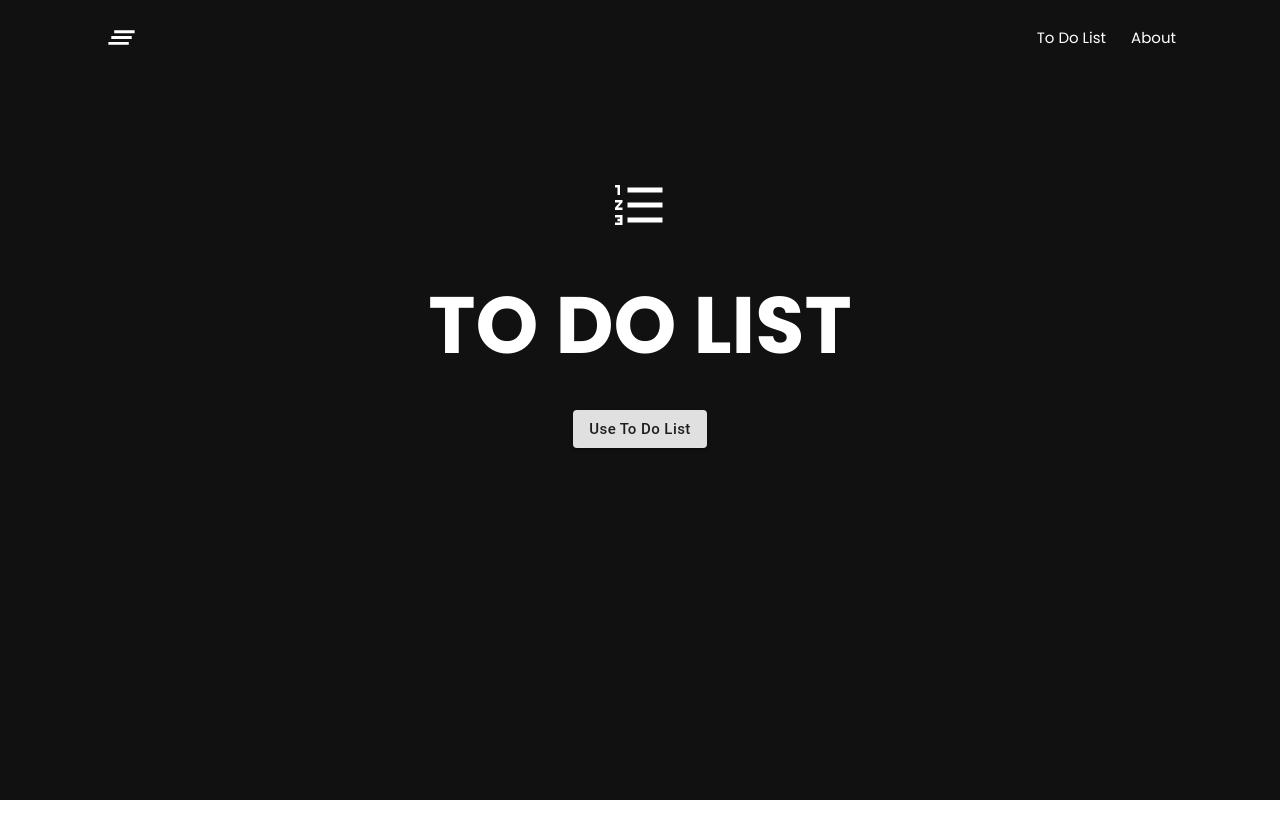
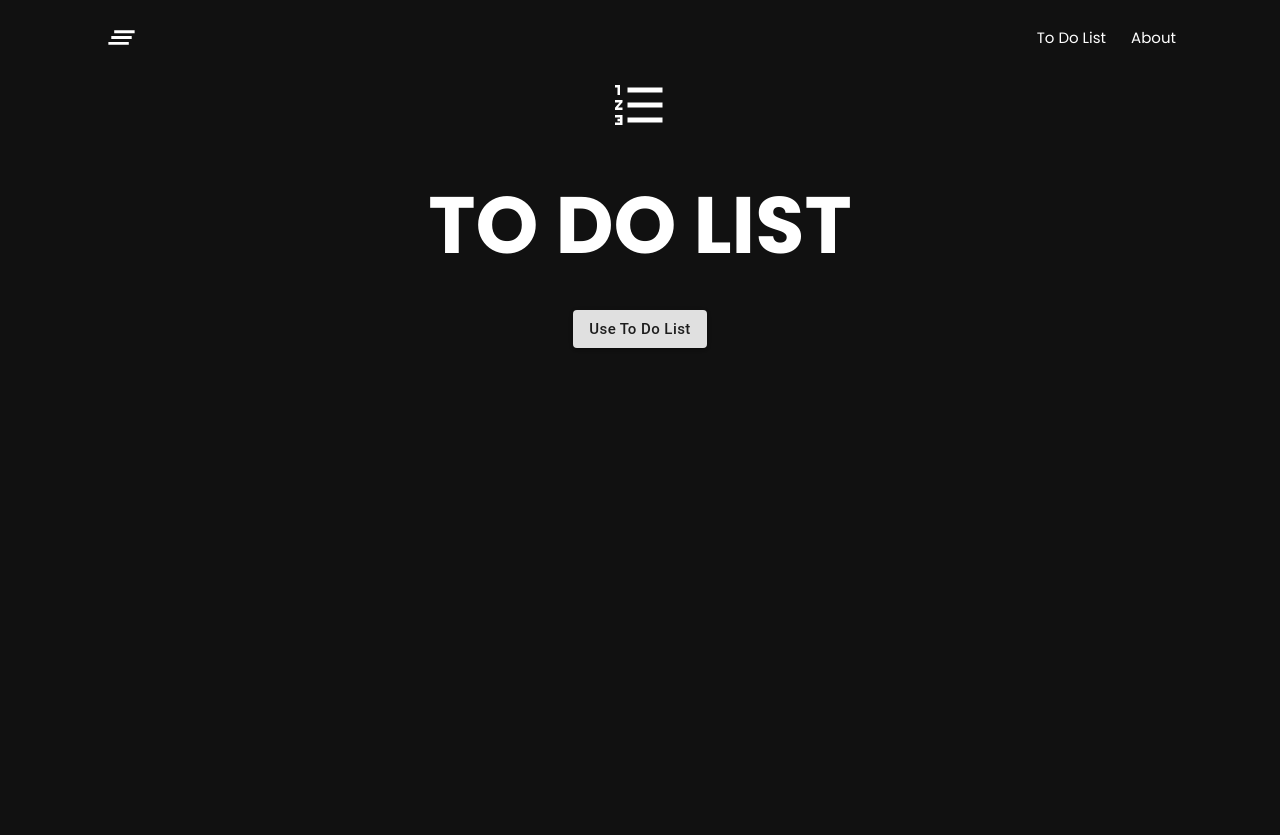
Before and after one commit to williamsimms/toDoList, a React (Create React App) app: page / in a window 1280 px wide. Before the commit the page ends 800 px from the top, so only its background shows below. Built offline with nearby package versions, Linux system fonts and the light colour scheme.

Commit message:
fixed navbar

```diff
--- a/src/App.jsx
+++ b/src/App.jsx
@@ -3,6 +3,7 @@ import './App.scss'
 import List from './List'
 import Home from './Home'
 import { BrowserRouter, Route, Switch } from 'react-router-dom'
+import Navbar from './Navbar'
 
 function App() {
   return (
@@ -14,6 +15,7 @@ function App() {
           </Route>
           <Route path='/about'></Route>
           <Route path='/' exact>
+            <Navbar />
             <Home />
           </Route>
           <Route></Route>
--- a/src/App.scss
+++ b/src/App.scss
@@ -12,4 +12,5 @@ html {
 }
 body {
   font-family: 'Poppins', sans serif;
+  overflow: hidden;
 }
--- a/src/Home.jsx
+++ b/src/Home.jsx
@@ -1,5 +1,4 @@
 import React from 'react'
-import Navbar from './Navbar'
 import FormatListNumberedIcon from '@material-ui/icons/FormatListNumbered'
 import { Button } from '@material-ui/core'
 import './Home.scss'
@@ -8,7 +7,6 @@ import { Link } from 'react-router-dom'
 export default function Home() {
   return (
     <div className='home'>
-      <Navbar />
       <div className='home__content'>
         <FormatListNumberedIcon className='home__icon' />
         <h1>To Do List</h1>
--- a/src/Home.scss
+++ b/src/Home.scss
@@ -2,7 +2,7 @@
 @import './variables';
 
 .home {
-  min-height: 100vh;
+  min-height: 95vh;
   background-color: #111;
 
   &__icon {
@@ -11,7 +11,6 @@
     margin-bottom: 3rem;
   }
   &__content {
-    margin-top: 10rem;
     flex-direction: column;
     display: flex;
     align-items: center;
--- a/src/Navbar.jsx
+++ b/src/Navbar.jsx
@@ -3,9 +3,10 @@ import ClearAllIcon from '@material-ui/icons/ClearAll'
 import './Navbar.scss'
 import { Link } from 'react-router-dom'
 
-export default function Navbar() {
+export default function Navbar({ isToDo }) {
   return (
     <nav className='navbar'>
+      <div className='navbar__container'>
         <ClearAllIcon className='navbar__logoIcon' />
         <ul className='navbar__list'>
           <li className='navbar__listItem'>
@@ -15,6 +16,7 @@ export default function Navbar() {
             <Link to='/about'>About</Link>
           </li>
         </ul>
+      </div>
     </nav>
   )
 }
--- a/src/Navbar.scss
+++ b/src/Navbar.scss
@@ -2,12 +2,8 @@
 @import './variables';
 
 .navbar {
-  padding: 2rem 4rem;
-  max-width: 90%;
-  margin: auto;
-  display: flex;
-  align-items: center;
-  justify-content: space-between;
+  background-color: #111111;
+
   &__logoIcon {
     font-size: 3.5rem !important;
     cursor: pointer;
@@ -17,6 +13,14 @@
     &:hover {
       color: $blue !important;
     }
+  }
+  &__container {
+    padding: 2rem 4rem;
+    max-width: 90%;
+    margin: auto;
+    display: flex;
+    align-items: center;
+    justify-content: space-between;
   }
   &__list {
     display: flex;
```
Lines whose indentation alone changed are shown as unchanged.
